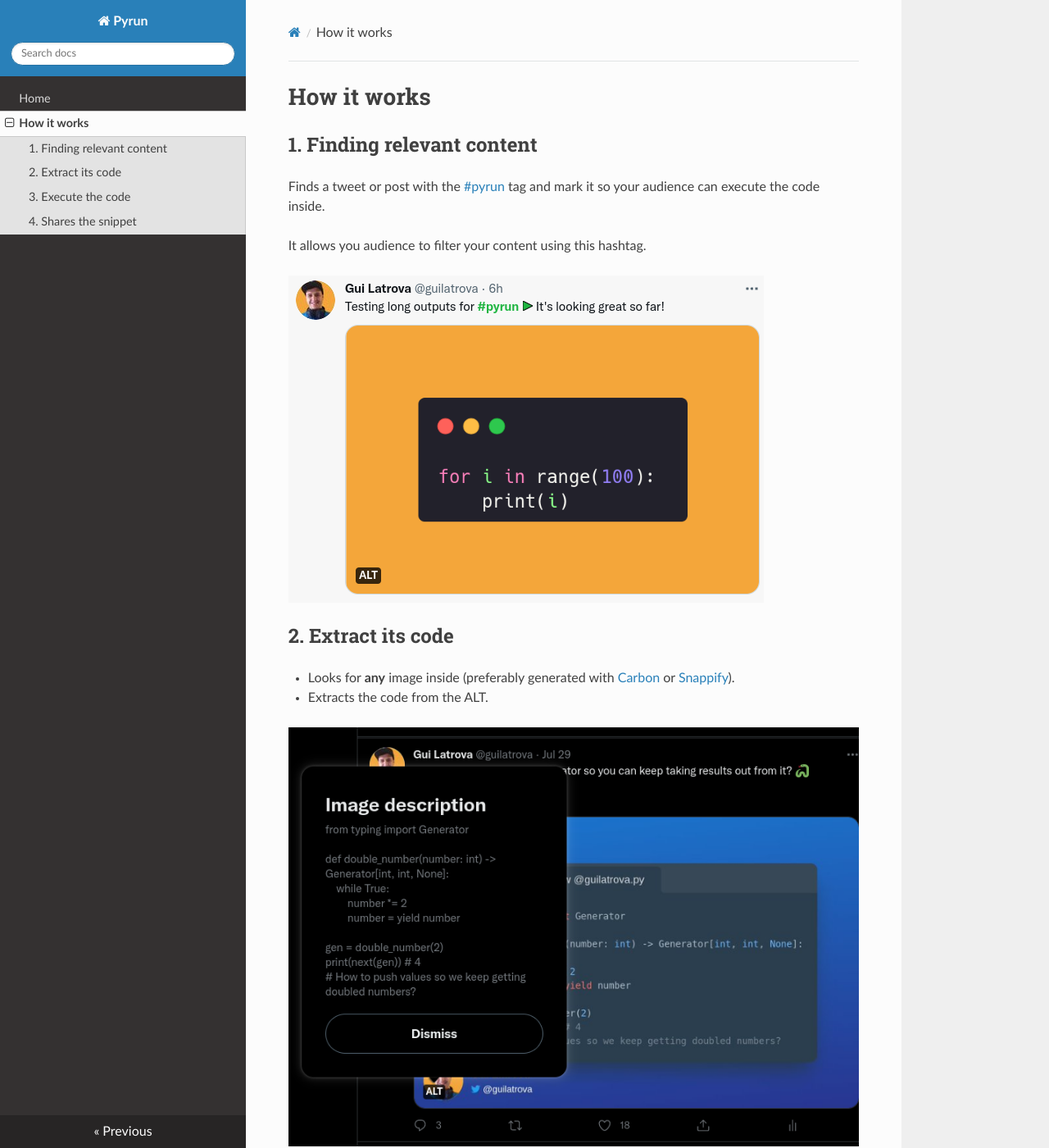
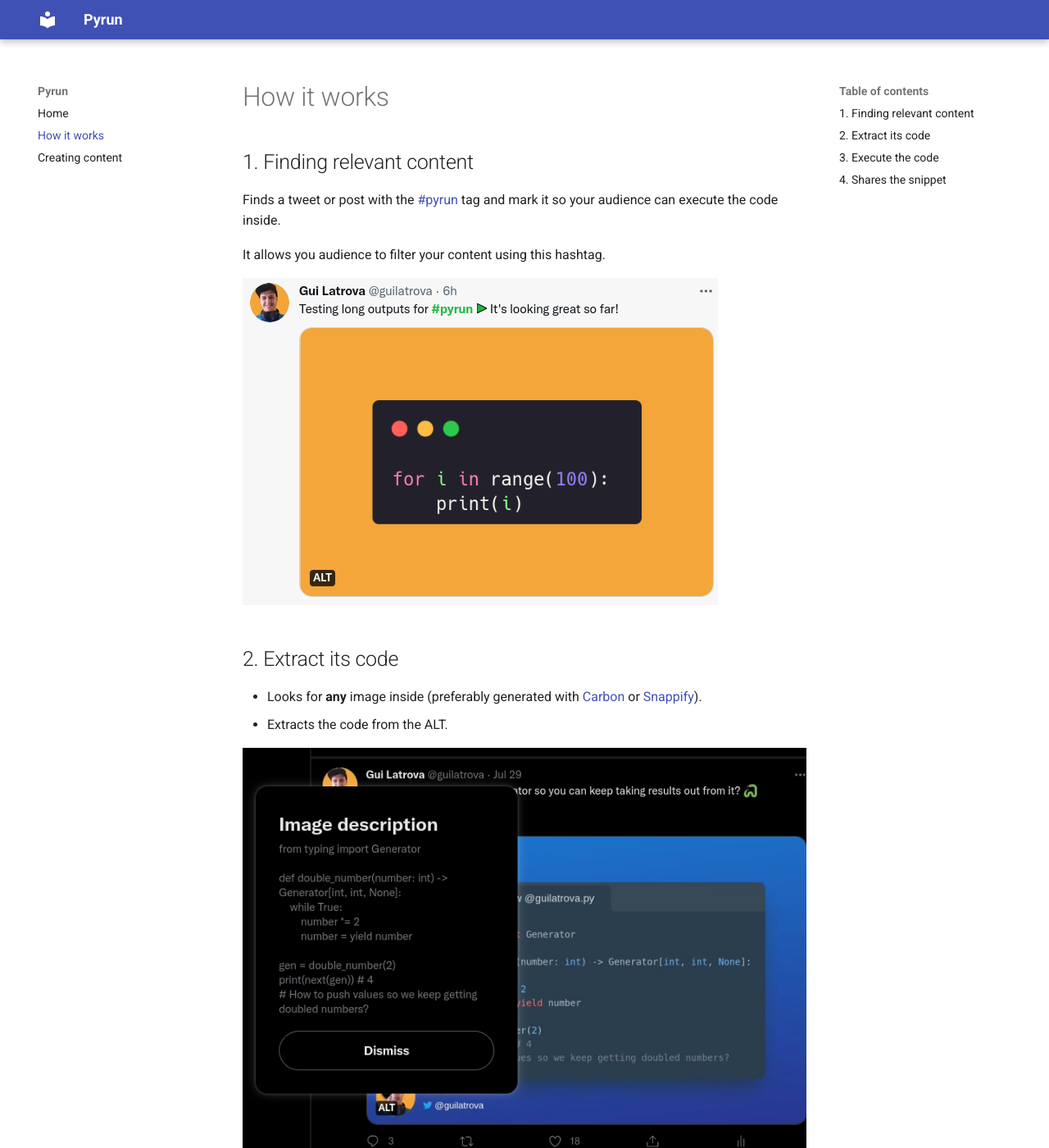
Before and after one commit to guilatrova/pyrun-docs, an MkDocs documentation site: the page built from docs/how-works.md, in a window 1280 px wide and 1400 px high. Shown: the whole window at 82% size. Built offline with MkDocs 1.6.1 and Material for MkDocs 9.7.7, drawn with Linux system fonts in a browser that asks for light colours; nearby versions of some CDN libraries; some of the changed text lies outside the part shown.

Commit message:
feat: add video support and material theme

```diff
--- a/mkdocs.yml
+++ b/mkdocs.yml
@@ -2,4 +2,7 @@
 nav:
   - Home: index.md
   - How it works: how-works.md
-theme: readthedocs
+  - Creating content: creating-content.md
+plugins:
+    - mkdocs-video
+theme: material
--- a/pyproject.toml
+++ b/pyproject.toml
@@ -7,6 +7,8 @@
 [tool.poetry.dependencies]
 python = "^3.10"
 mkdocs = "^1.3.1"
+mkdocs-video = "^1.3.0"
+mkdocs-material = "^8.5.3"
 
 [tool.poetry.dev-dependencies]
 
```
Also changed, not shown: 1 other file.
